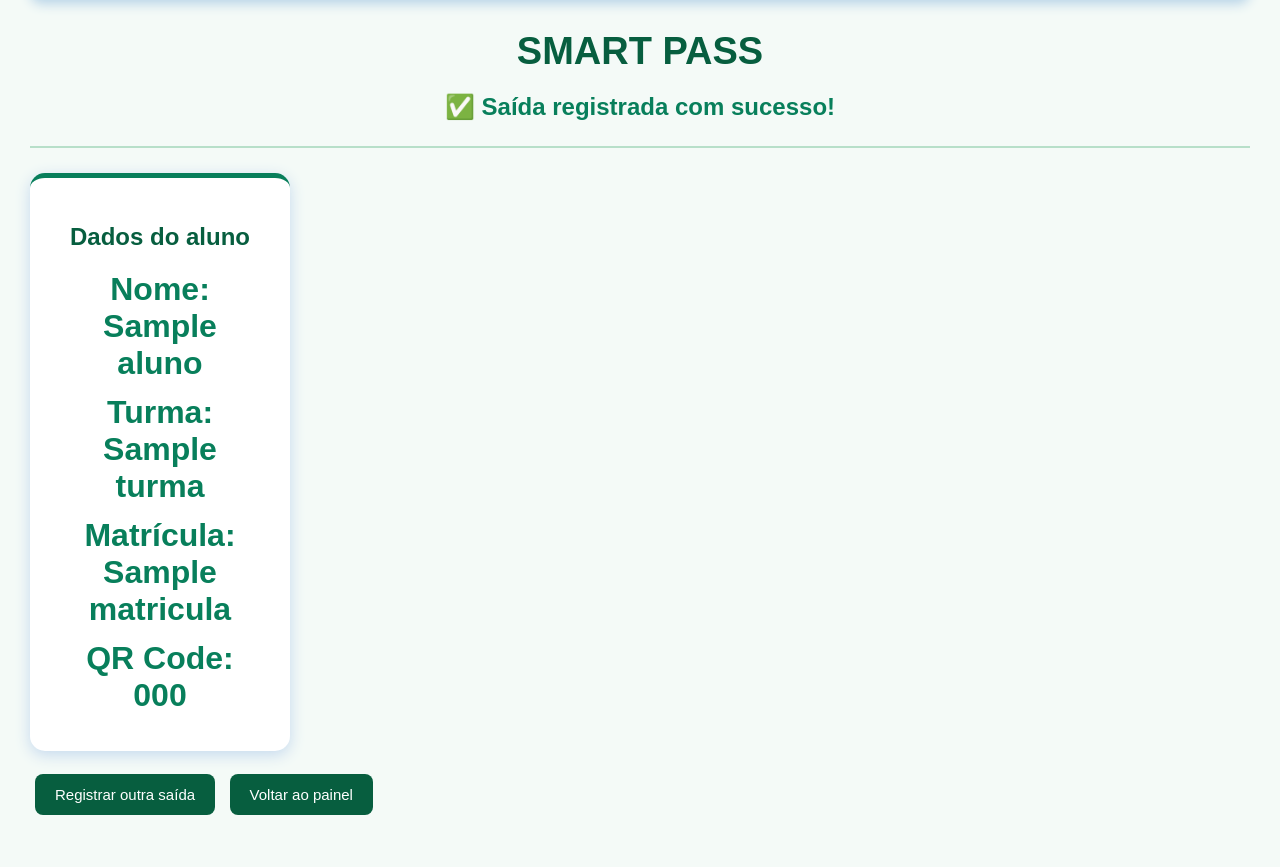
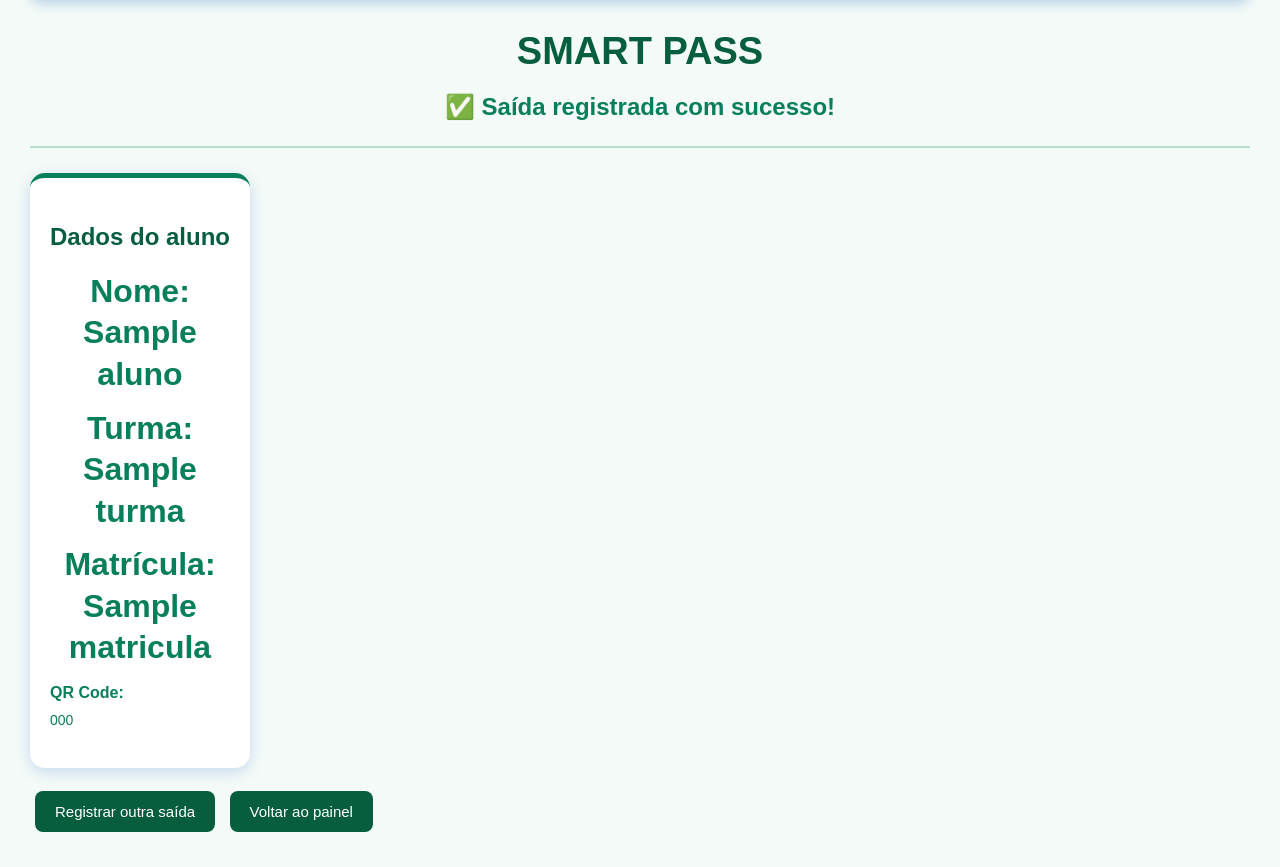
Before and after one commit to joane318/smart-pass-, a Django app: template saidas/templates/saidas/sucesso.html in a window 1280 px wide. Shown: the part 103-970 px from the top of the page. Before the commit the page ends 918 px from the top, so only its background shows below. Run offline with Django 3.2, Linux system fonts and the light colour scheme; the template is opened without the code that fills it: most values are stand-ins (such as "Sample title", 1, 10 or a date in 2020).

Commit message:
Atualiza estilos e pagina de sucesso

```diff
--- a/saidas/static/saidas/style.css
+++ b/saidas/static/saidas/style.css
@@ -1,9 +1,16 @@
+
+/* ===== CONFIGURAÇÃO GERAL ===== */
+* {
+    box-sizing: border-box;
+}
+
 body {
     font-family: Arial, sans-serif;
     background: #f4faf7;
     margin: 0;
     padding: 30px;
     color: #123c2a;
+    overflow-wrap: break-word;
 }
 
 h1 {
@@ -87,15 +101,20 @@ hr {
     flex-wrap: wrap;
 }
 
+/* ===== CARTÕES ===== */
 .card {
     background: white;
     width: 220px;
+    max-width: 100%;
+    min-width: 0;
     padding: 25px 20px;
     border-radius: 15px;
     text-align: center;
     box-shadow: 0 4px 15px #c5d9ee;
     border-top: 5px solid #087f5b;
     transition: 0.3s;
+    overflow: hidden;
+    overflow-wrap: anywhere;
 }
 
 .card:hover {
@@ -113,13 +132,66 @@ hr {
     margin-top: 8px;
 }
 
+/* ===== TEXTOS DOS CARTÕES ===== */
 .card p {
     font-size: 32px;
     font-weight: bold;
     color: #087f5b;
-    margin: 12px;
+    margin: 12px 0;
+    width: 100%;
+    max-width: 100%;
+    min-width: 0;
+    overflow-wrap: anywhere;
+    word-break: break-word;
+    white-space: normal;
+    line-height: 1.3;
 }
 
+.card strong,
+.card span {
+    max-width: 100%;
+    overflow-wrap: anywhere;
+    word-break: break-word;
+    white-space: normal;
+}
+
+/* ===== QR CODE: CORREÇÃO ESPECÍFICA ===== */
+.card p.qr-code {
+    display: block;
+    width: 100%;
+    max-width: 100%;
+    min-width: 0;
+    margin: 12px 0;
+    font-size: 16px;
+    font-weight: normal;
+    line-height: 1.5;
+    text-align: left;
+    overflow-wrap: anywhere;
+    word-break: break-all;
+    white-space: normal;
+}
+
+.card p.qr-code strong {
+    display: block;
+    margin-bottom: 5px;
+    font-size: 16px;
+    font-weight: bold;
+}
+
+.card p.qr-code span {
+    display: block;
+    width: 100%;
+    max-width: 100%;
+    min-width: 0;
+    font-size: 14px;
+    font-weight: normal;
+    line-height: 1.5;
+    overflow-wrap: anywhere;
+    word-break: break-all;
+    white-space: normal;
+}
+
+/* ===== CORES DOS CARTÕES DO PAINEL ===== */
 .card-alunos {
     border-top-color: #064e3b;
 }
@@ -144,6 +216,19 @@ hr {
     color: #0066cc;
 }
 
+/* Mantém o tamanho próprio do texto do QR Code */
+.card p.qr-code,
+.card p.qr-code span {
+    font-size: 14px;
+    font-weight: normal;
+}
+
+.card p.qr-code strong {
+    font-size: 16px;
+    font-weight: bold;
+}
+
+/* ===== LINKS E BOTÕES ===== */
 a,
 button {
     display: inline-block;
--- a/saidas/templates/saidas/sucesso.html
+++ b/saidas/templates/saidas/sucesso.html
@@ -34,7 +34,11 @@
 <p><strong>Nome:</strong> {{ aluno.nome }}</p>
 <p><strong>Turma:</strong> {{ aluno.turma }}</p>
 <p><strong>Matrícula:</strong> {{ aluno.matricula }}</p>
-<p><strong>QR Code:</strong> {{ aluno.qr_code }}</p>
+<p class="qr-code">
+    <strong>QR Code:</strong>
+    <span>{{ aluno.qr_code }}</span>
+</p>
+
 
 
 </div>
```
Also changed, not shown: other parts of saidas/static/saidas/style.css (+96 -47 lines).
